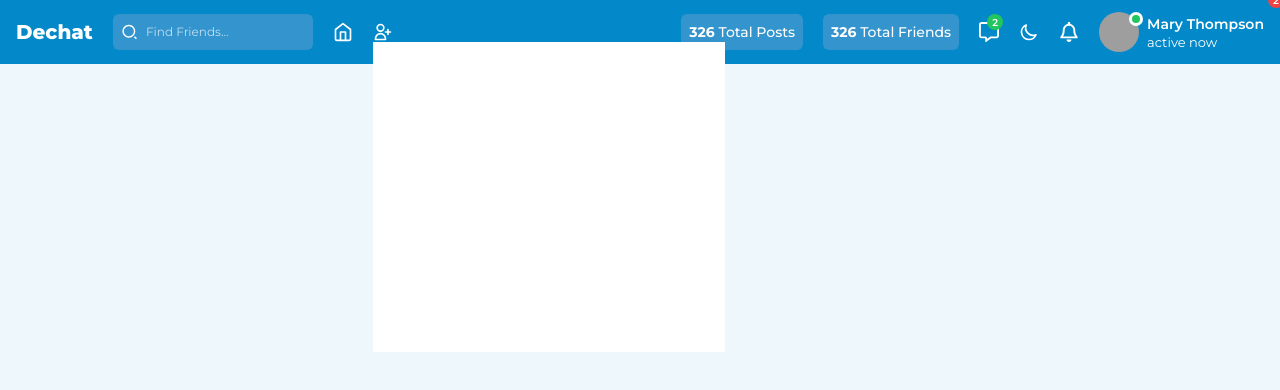
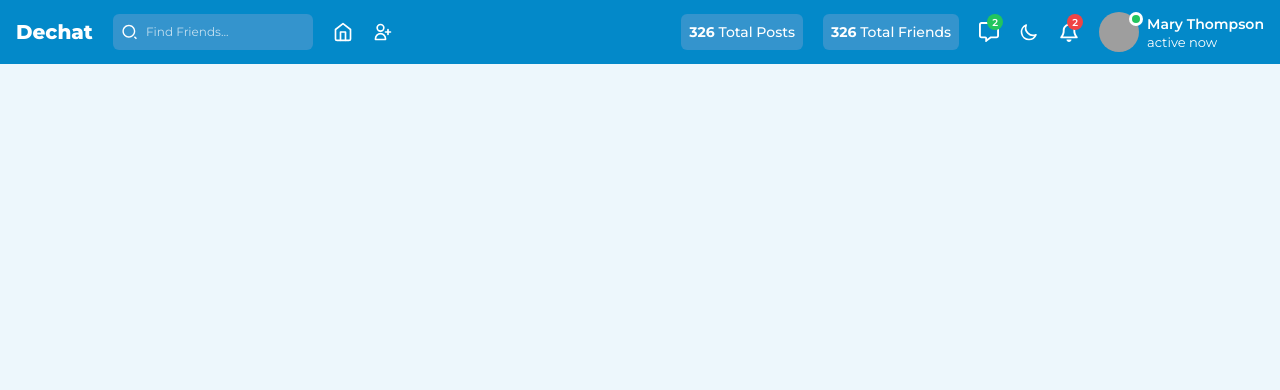
Before and after one commit to ajedamilola/dechat, a React (Vite) app: page / in a window 1280 px wide. Shown: the top 390 px of the page. Built offline with nearby package versions, Linux system fonts and the light colour scheme; grey boxes are pictures that could not be loaded.

Commit message:
Done with Navbar component

```diff
--- a/src/components/Navbar.jsx
+++ b/src/components/Navbar.jsx
@@ -88,8 +88,6 @@ const Navbar = () => {
 
           <div className="relative hidden lg:block">
             <HiOutlineUserAdd size={20} />
-
-            <div className="friend-request-container absolute h-[310px] w-[352px] bg-white"></div>
           </div>
         </div>
 
@@ -116,7 +114,7 @@ const Navbar = () => {
           <HiOutlineMoon size={20} />
 
           {/* bell-icon */}
-          <div className="hidden md:block">
+          <div className="relative hidden md:block">
             <FaRegBell size={20} />
 
             <div className="absolute -right-1 -top-2 flex size-4 items-center justify-center rounded-full bg-red-500 text-[10px] font-semibold">
```
